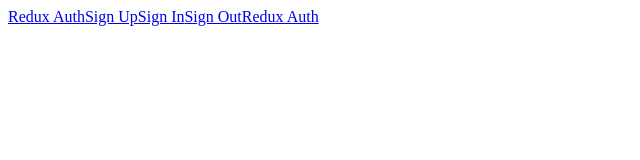
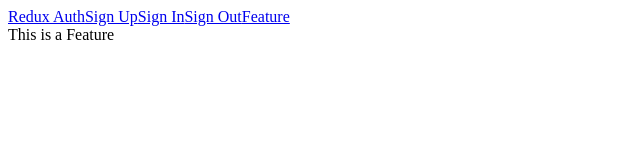
Before and after one commit to amitkb3/auth, a React (Create React App) app in the folder client/: page /feature in a window 1280 px wide. Shown: the top 160 px of the page, without its empty margins (0-640 px from the left). Built offline with nearby package versions, Linux system fonts and the light colour scheme.

Commit message:
added Feature component

```diff
--- /dev/null
+++ b/client/src/components/Feature.js
@@ -0,0 +1,13 @@
+import React from 'react';
+
+class Feature extends React.Component {
+  render() {
+    return(
+      <div>
+        This is a Feature
+      </div>
+    );
+  }
+}
+
+export default Feature;
--- a/client/src/components/Header.js
+++ b/client/src/components/Header.js
@@ -9,7 +9,7 @@
         <Link to="/signup">Sign Up</Link>
         <Link to="/signin">Sign In</Link>
         <Link to="/signout">Sign Out</Link>
-        <Link to="/feature">Redux Auth</Link>
+        <Link to="/feature">Feature</Link>
       </div>
     );
   }
--- a/client/src/components/auth/Signup.js
+++ b/client/src/components/auth/Signup.js
@@ -7,7 +7,7 @@
 class Signup extends Component {
   onSubmit = (formProps) => {
     this.props.signup(formProps, () => {
-      this.props.history.push('/');
+      this.props.history.push('/feature');
     });
   }
   render() {
--- a/client/src/index.js
+++ b/client/src/index.js
@@ -8,6 +8,7 @@
 import App from './components/App';
 import Welcome from './components/Welcome';
 import Signup from './components/auth/Signup';
+import Feature from './components/Feature';
 import reducers from './reducers';
 
 const store = createStore(
@@ -23,6 +24,7 @@
      <App>
        <Route path="/" exact component={Welcome} />
        <Route path="/signup" component={Signup}/>
+       <Route path="/feature" component={Feature} />
      </App>
   </BrowserRouter>
   </Provider> ,
```
